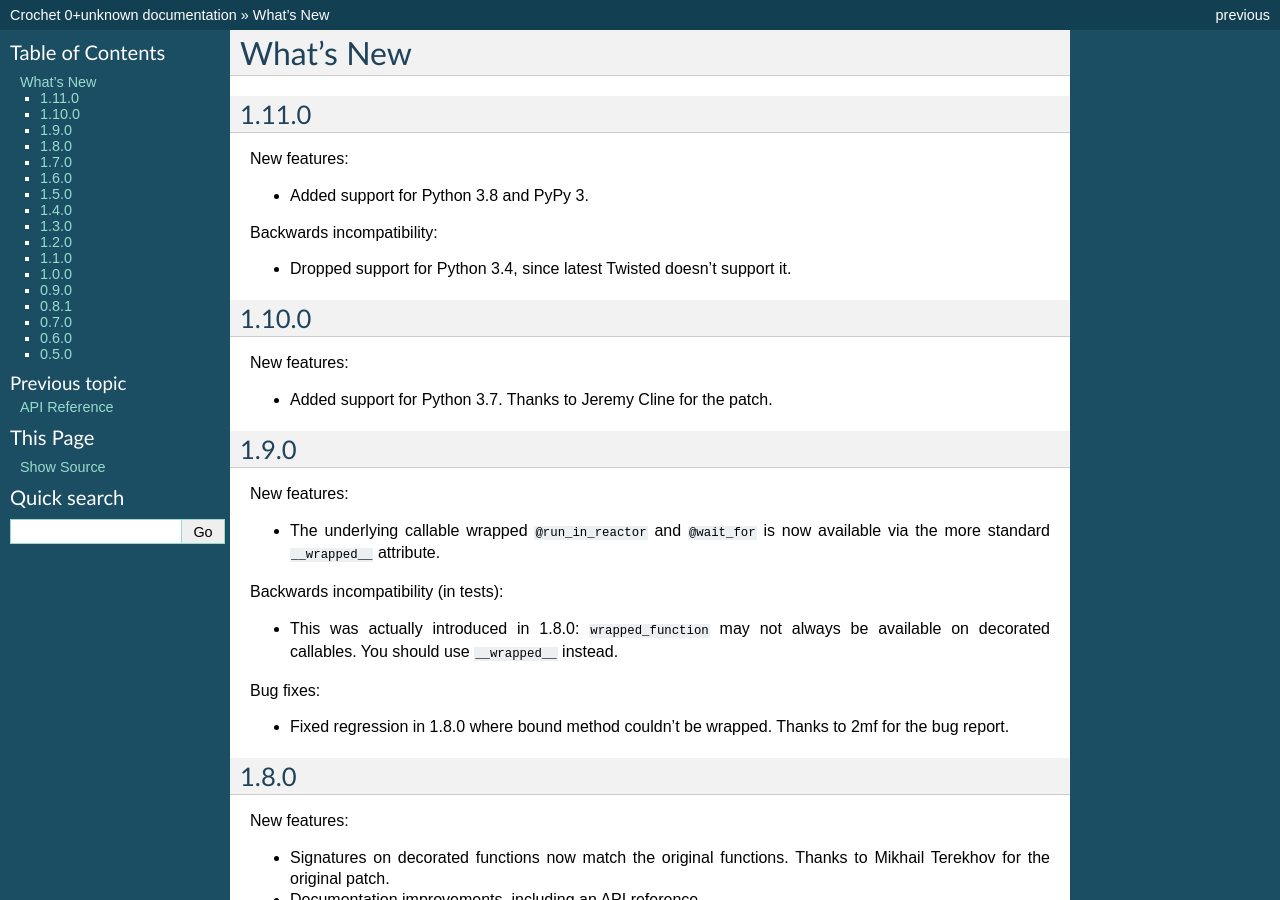
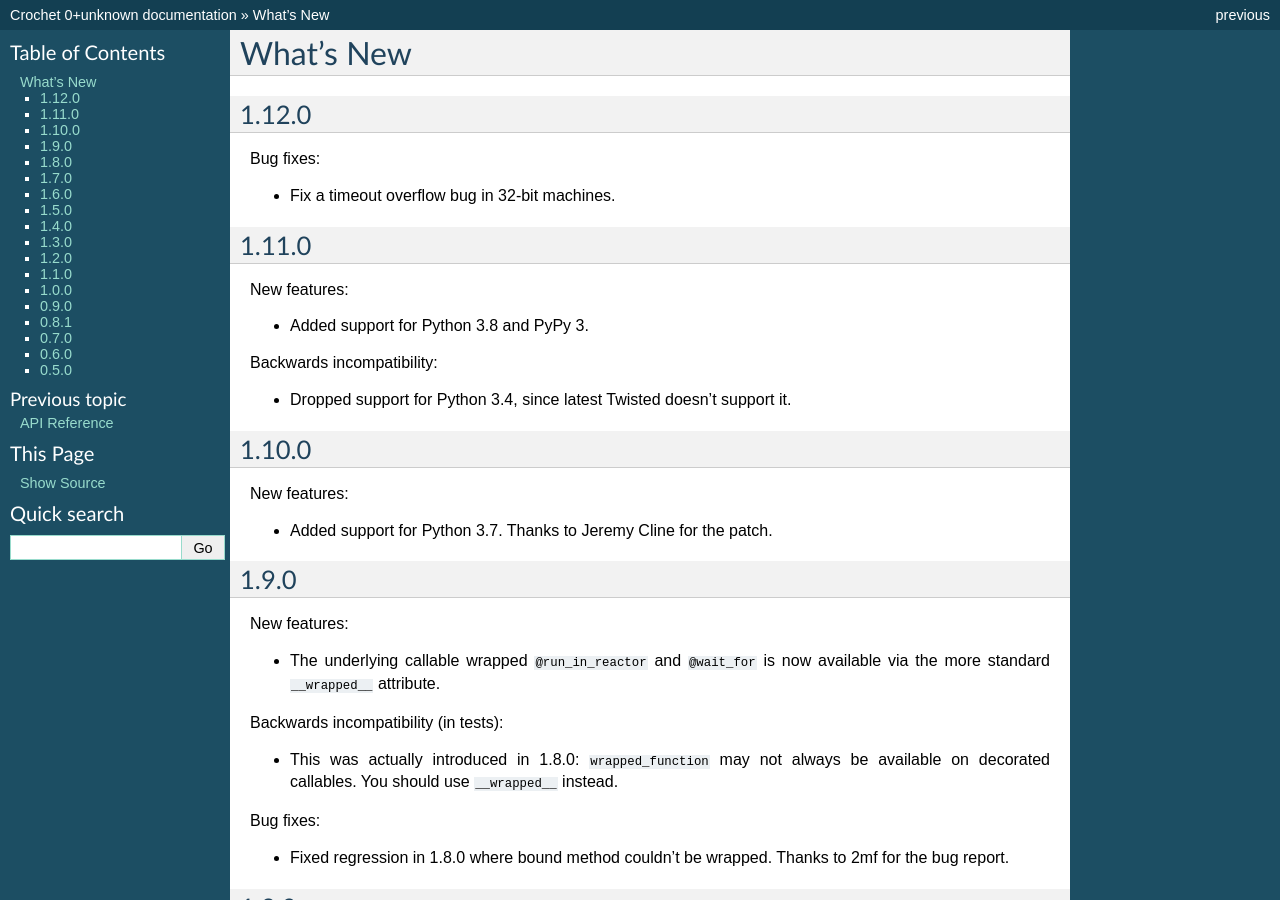
Before and after one commit to itamarst/crochet, a Sphinx documentation site: the page built from docs/news.rst, in a window 1280 px wide and 900 px high. Built offline with Sphinx 7.4.7, drawn with Linux system fonts in a browser that asks for light colours.

Commit message:
news.rst: Add 1.12.0

```diff
--- a/docs/news.rst
+++ b/docs/news.rst
@@ -1,5 +1,12 @@
 What's New
 ==========
+
+1.12.0
+^^^^^^
+
+Bug fixes:
+
+* Fix a timeout overflow bug in 32-bit machines.
 
 1.11.0
 ^^^^^^
```
